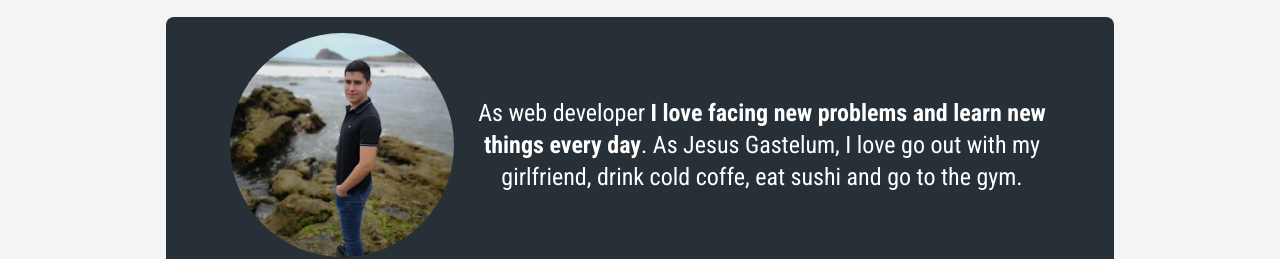
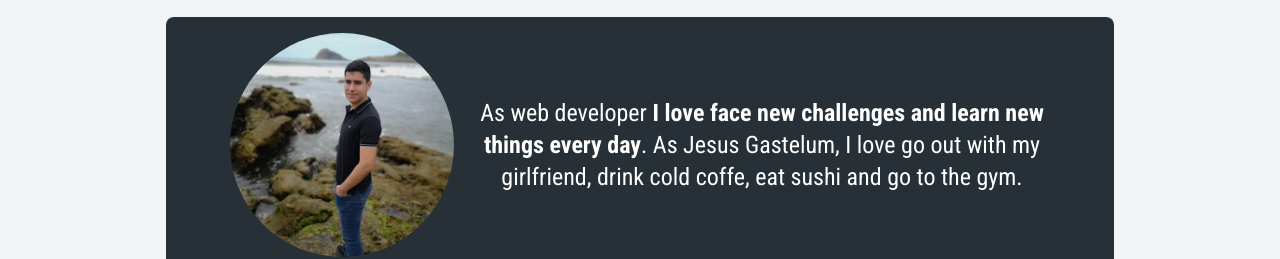
Before and after one commit to JesugG17/Portfolio, an Astro site: page / in a window 1280 px wide. Shown: the part 843-1102 px from the top of the page. Built offline with nearby package versions, Linux system fonts and the light colour scheme; Astro itself is replaced by a stand-in of ours.

Commit message:
fix typo in Aboutme

```diff
--- a/src/components/sections/Aboutme.astro
+++ b/src/components/sections/Aboutme.astro
@@ -6,7 +6,7 @@ import Skills from "../Skills.astro";
     <article class="flex flex-col gap-5 items-center lg:flex-row lg:px-16 lg:bg-background-skills lg:w-3/4 lg:p-4 lg:rounded-lg lg:text-white">
         <img class="w-40 rounded-lg lg:w-56 lg:rounded-full" src="/img/profile.jpg" alt="My profile photo">
         <p class="text-center text-lg md:text-xl lg:text-2xl">
-            As web developer <strong>I love facing new problems and learn new things every day</strong>. As Jesus Gastelum,
+            As web developer <strong>I love face new challenges and learn new things every day</strong>. As Jesus Gastelum,
             I love go out with my girlfriend, drink cold coffe, eat sushi and go to the gym.
         </p>
     </article>
```
